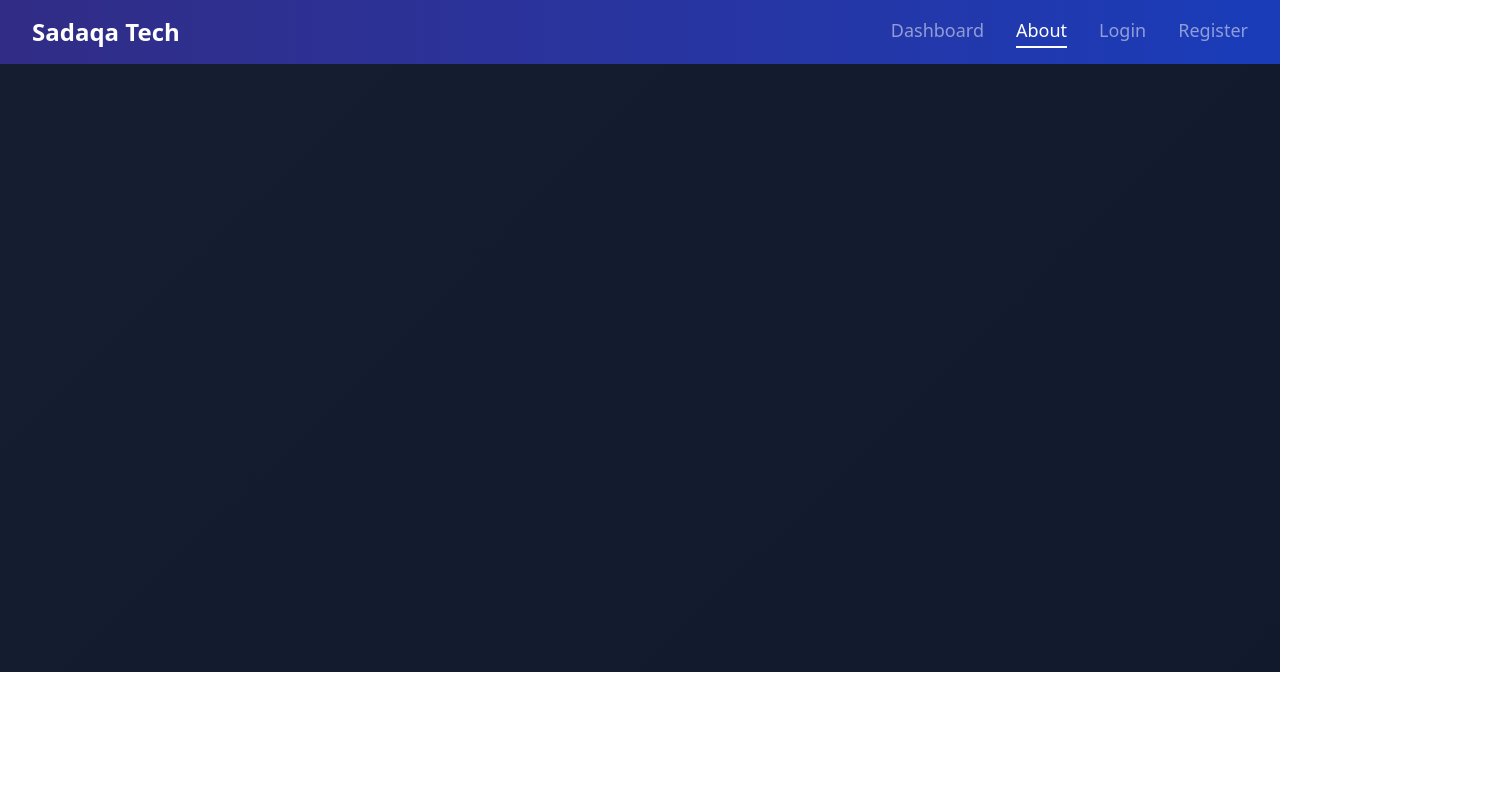
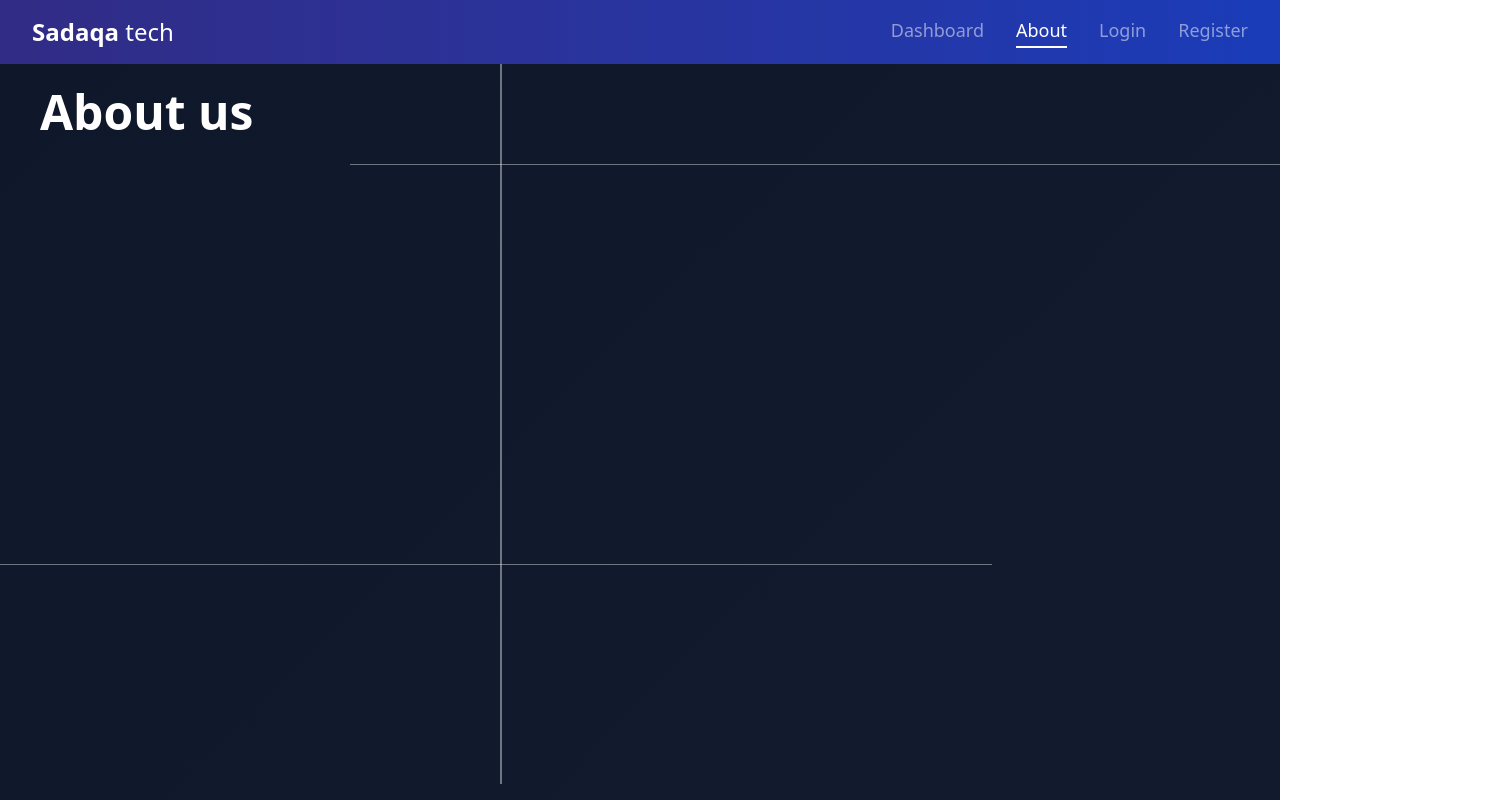
Before and after one commit to LazzouziYoussef/hackathon_project, a React app in the folder frontend/: page /about in a window 1280 px wide. Shown: the top 800 px of the page, 1502 px wide, since content can reach past the window. Built offline with nearby package versions, Linux system fonts and the light colour scheme; the HTML template or start-up script is replaced by a standard one.

Commit message:
adding animation to the website

```diff
--- a/frontend/src/App.tsx
+++ b/frontend/src/App.tsx
@@ -1,10 +1,12 @@
-import { Outlet} from 'react-router-dom'
+import {  Outlet} from 'react-router-dom'
 import { Navbar } from './components/Navbar'
 function App(){
    return(
     <>
+
      <Navbar></Navbar>
      <Outlet></Outlet>
+
     </>
    )
 }
--- a/frontend/src/components/Navbar.tsx
+++ b/frontend/src/components/Navbar.tsx
@@ -10,7 +10,7 @@ export const Navbar = () => {
   ];
 
   return (
-    <nav className="relative w-full text-white overflow-hidden animate-slide-right-navbar">
+    <nav className="relative w-full text-white overflow-hidden animate-slide-right-navbar  ">
 
       <div className="absolute inset-0 bg-gradient-to-r
                       from-indigo-900 via-blue-800 to-indigo-900
@@ -18,8 +18,8 @@ export const Navbar = () => {
       </div>
 
       <div className="relative flex items-center justify-between px-8 py-4">
-        <h1 className="text-2xl font-bold">
-          Sadaqa Tech
+        <h1 className="text-2xl font-bold ">
+          Sadaqa <span className=" font-light animate-slide">tech</span>
         </h1>
 
 
--- a/frontend/src/index.css
+++ b/frontend/src/index.css
@@ -1,28 +1,28 @@
 @import "tailwindcss";
 
-body {
+body{
+  overflow: hidden;
   background: linear-gradient(
     135deg,
     #0f172a,
     #1e293b,
     hsl(222, 47%, 11%)
   );
+/* animation: gradientMove 10s ease infinite; */
+background-repeat: no-repeat;
+background-size: 100% 2000%;
 
-
-background-repeat: no-repeat;
-animation: gradientMove 10s ease infinite;
-background-size: 1000% 2000%;
 }
 
-@keyframes gradientMove {
+/* @keyframes gradientMove {
   0% { background-position: 0% 50%; }
   50% { background-position: 100% 50%; }
   100% { background-position: 0% 50%; }
-}
-
+} */
+/*
 .animate-gradient {
   animation: gradientMove 6s ease infinite;
-}
+} */
 @keyframes opacityani{
 100% { opacity: 100%;}
 0%{opacity: 50%;}
@@ -45,8 +45,22 @@ background-size: 1000% 2000%;
   }
 
  .animate-slide{
-    animation: slideAnimate 0.5s ease forwards;
+    animation: slideAnimate 0.6s ease forwards;
     background-size: 100% 200%;
+  }
+  @keyframes slide-left {
+    0%{
+      transform: translate(-200px,0);
+      opacity: 0;
+    }
+
+    100%{
+      transform: translate(0,0);
+      opacity: 1;
+    }
+  }
+  .animate-slide-left{
+    animation: slide-left 0.8s ease forwards;
   }
   @keyframes slidedown {
     0%{
@@ -73,3 +87,76 @@ background-size: 1000% 2000%;
   .animate-slide-right-navbar{
     animation: opacity-navbar 1s ease forwards;
   }
+  @keyframes height-slide {
+    0%{
+      height: 0%;
+      opacity: 0;
+    }
+    100%{
+      height: 100%;
+      opacity: 0.4;
+    }
+  }
+  .animate-height{
+    animation: height-slide 0.8s ease forwards;
+  }
+  @keyframes width-slide {
+    0%{
+      width: 0%;
+      opacity: 0;
+    }
+    100%{
+      width: 100%;
+      opacity: 0.4;
+    }
+  }
+  .animate-width{
+     animation: width-slide 0.8s ease forwards;
+  }
+  @keyframes slide-line-left {
+    0%{
+      transform: translate(-2000px,0);
+      opacity: 0;
+    }
+    50%{
+      transform: translate(150px,0);
+      opacity: 0.2;
+    }
+    100%{
+      transform: translate(350px,0);
+      opacity: 0.4;
+    }
+  }
+  .slide-line-left{
+    animation: slide-line-left 1s ease-out forwards;
+  }
+  @keyframes slide-line-right{
+    0%{
+      transform: translate(1000px,0);
+      opacity: 0;
+    }
+    50%{
+      transform: translate(-100px,0);
+    }
+
+    100%{
+      transform: translate(-200px,0);
+      opacity: 0.4;
+    }
+  }
+  .slide-line-right{
+    animation: slide-line-right 1.3s ease-out forwards;
+  }
+  @keyframes slide-line-up {
+    0%{
+      transform: translate(0,-2000px);
+      opacity: 0;
+    }
+    100%{
+     transform: translate(0,0);
+     opacity: 0.4;
+    }
+  }
+  .slide-line-up{
+    animation: slide-line-up 0.8s ease-out forwards;
+  }
--- a/frontend/src/pages/About.tsx
+++ b/frontend/src/pages/About.tsx
@@ -2,7 +2,16 @@ import React from 'react'
 
 const About = () => {
   return (
-    <div></div>
+    <>
+    <div className="relative w-full min-h-screen px-10 pt-6 ">
+           <div className="absolute left-[500px] top-0 w-[2px] h-[90%] bg-white slide-line-up z-[-10] "></div>
+
+      <div className="absolute left-0 top-[100px]  w-[90%] h-[1px] bg-white slide-line-left"></div>
+      <div className="absolute  top-[500px]  w-[90%] h-[1px] bg-white slide-line-right"></div>
+
+        <h1 className='text-5xl text-white font-bold left animate-slide-left '>About <span className=''>us</span></h1>
+    </div>
+    </>
   )
 }
 
--- a/frontend/src/pages/Dashboard.tsx
+++ b/frontend/src/pages/Dashboard.tsx
@@ -1,14 +1,15 @@
-import { Navbar } from "../components/Navbar"
+export const Dashboard = () => {
+  return (
+    <div className="relative w-full min-h-screen px-10 pt-6 ">
 
-const Dashboard = () => {
-  return (
-    <>
-          <div className="w-full animate-slide-right">
-                   <h1 className="text-white font-bold text-[50px] p-2 pl-10 animate-slide ">Dashboard</h1>
+     <div className="absolute left-7 top-0 w-[2px] h-full bg-white  animate-height"></div>
 
-          </div>
-    </>
+      <div className="absolute left-0 top-[90px] w-full h-[1px] bg-white animate-width"></div>
+
+      <h1 className="text-white font-bold text-[50px] animate-slide relative z-10 top-[-10px]">
+        Dashboard
+      </h1>
+
+    </div>
   )
 }
-
-export default Dashboard
--- a/frontend/src/router.tsx
+++ b/frontend/src/router.tsx
@@ -1,9 +1,9 @@
 import { createBrowserRouter } from 'react-router-dom'
-import Dashboard from './pages/Dashboard';
 import App from './App';
 import About from './pages/About';
 import Login from './pages/Login';
 import Register from './pages/Register';
+import { Dashboard } from './pages/Dashboard';
 export const router = createBrowserRouter([
     {
         path:"/",
```
Also changed, not shown: frontend/src/components/Footer.tsx (added, +9 -0 lines).
